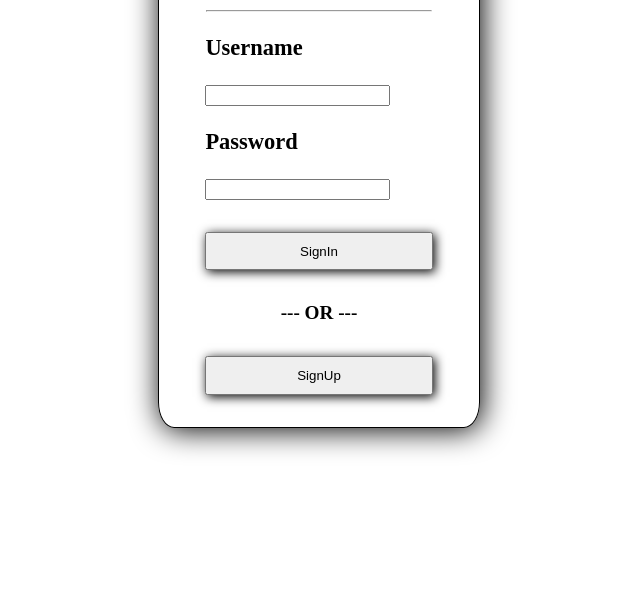
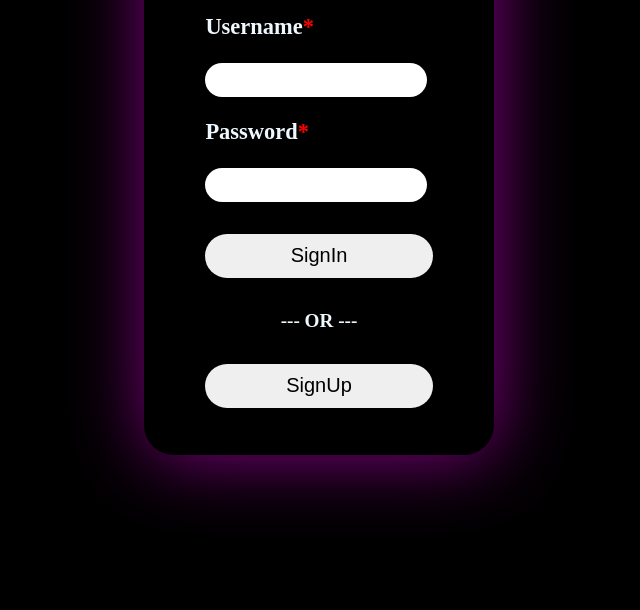
Before and after one commit to ASHOK-S-WEB/Railway, a plain HTML site: page index.html in a window 1280 px wide. Shown: the part 190-800 px from the top of the page, without its empty margins (321-961 px from the left). Drawn offline with Linux system fonts and the light colour scheme.

Commit message:
Add files via upload

```diff
--- a/index.html
+++ b/index.html
@@ -8,16 +8,16 @@
   <body>
     <div class="login">
       <h1>Login</h1>
-      <hr style="width: 70%;">
+      <hr style="width: 65%; height: 2px; border-width: 0;">
       <div class="a">
-      <h3>Username</h3>
+      <h3>Username<span class="required">*</span></h3>
       <input type="text" name="username" id="user" required>
-      <h3>Password</h3>
+      <h3>Password<span class="required">*</span></h3>
       <input type="password" name="password"  id="psswrd" required>
       </div>
-      <button class="bttn1" onclick="signIn()">SignIn</button>
+      <button class="bttn1" id="signin">SignIn</button>
       <h4>--- OR ---</h4>
-      <button class="bttn2" onclick="signup()">SignUp</button>
+      <button class="bttn2" id="signup">SignUp</button>
     </div>
     <script src="script.js"></script>
   </body>
--- a/script.js
+++ b/script.js
@@ -1,3 +1,5 @@
+// index.html page
+document.getElementById("signin").addEventListener('click',signIn);
 function signIn()
 {
   var user = (document.getElementById("user").value);
@@ -14,6 +16,20 @@ function signIn()
   }
 }
 
+
+
+document.getElementById("signup").addEventListener('click',signup);
 function signup(){
   location.href = "signup.html";
 }
+
+function back(){
+  location.href = "index.html";
+}
+
+// Signup.html
+
+function clear(){
+  alert("hi");
+  document.getElementById("myform").reset();
+}
--- a/style.css
+++ b/style.css
@@ -1,15 +1,28 @@
+/* Login */
+
 body {
   margin: 0;
   font-size: larger;
+  background-color: #000;
+  color: aliceblue;
 }
 
 .login {
   text-align: center;
-  border-radius: 5%;
-  border: 1px solid;
+  border-radius: 30px;
+  border: none;
   width: 25vw;
-  margin: 13vh auto;
-  box-shadow: 2px 2px 30px;
+  margin: 10vh auto;
+  box-shadow: 2px 2px 75px purple;
+  padding: 15px;
+}
+
+.login:hover {
+  box-shadow: 2px 2px 75px green;
+}
+
+.login h1 {
+  margin-bottom: 15px;
 }
 
 .a {
@@ -19,18 +32,45 @@ body {
   text-align: left;
 }
 
+#user,
+#psswrd {
+  width: 95%;
+  height: 30px;
+  border-radius: 24px;
+  border: 1px solid transparent;
+  font-size: large;
+  text-decoration: none;
+  text-align: center;
+  color: grey;
+}
+
 .bttn1,
 .bttn2 {
-  padding: 3%;
+  padding: 3% 4%;
   display: block;
   margin: 10% auto;
+  border-radius: 24px;
+  border: 1px solid transparent;
+  box-shadow: 0 2px 5px 1px rgb(64 60 67 / 16%);
   width: 71%;
   box-shadow: 2px 2px 10px;
+  font-size: 20px;
 }
 
 .bttn1:hover,
 .bttn2:hover {
-  box-shadow: 4px 4px 10px;
+  box-shadow: 0px 0px 20px;
   width: 73%;
-  background-color: #28df99;
+  color: green;
 }
+
+/* Signup Page */
+
+.required {
+  color: red;
+}
+
+form {
+  margin: 20px;
+  padding: 20px;
+}
```
Also changed, not shown: main.html (+1 -7 lines), signup.html (+39 -3 lines).
